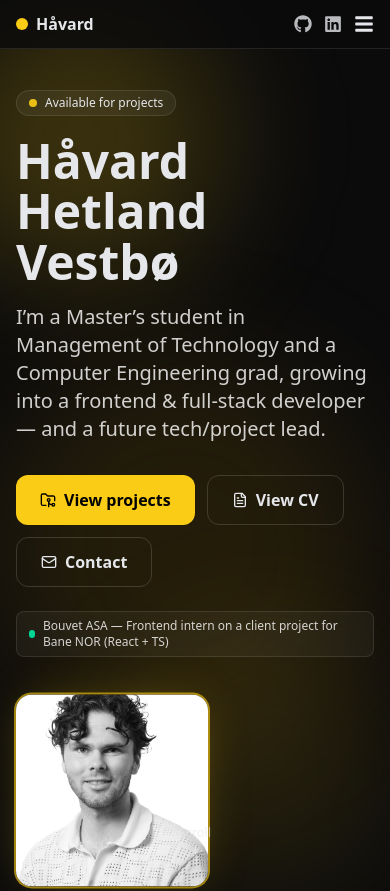
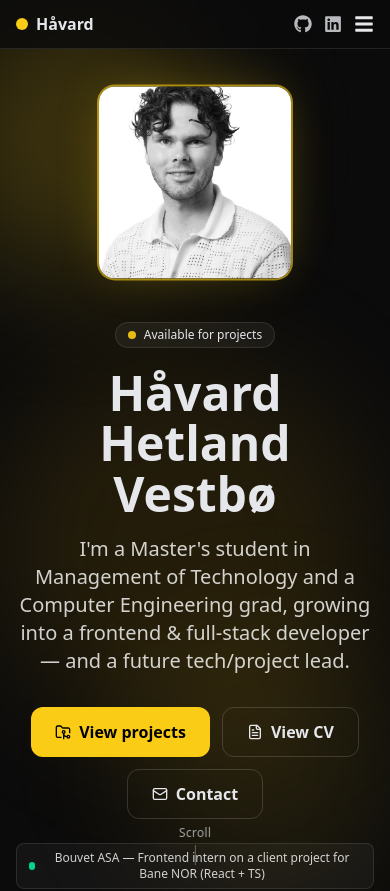
Before and after one commit to havardhvestbo/portfolio, a Next.js app in the folder my-portfolio/: page / in a window 390 px wide. Shown: the top 891 px of the page. Built offline with nearby package versions, Linux system fonts and the light colour scheme.

Commit message:
Refactor layout in HomePage: adjust order classes for better alignment and center text for improved readability

```diff
--- a/my-portfolio/src/app/page.tsx
+++ b/my-portfolio/src/app/page.tsx
@@ -74,7 +74,7 @@ export default function HomePage() {
           initial={{ y: 0 }}
           animate={{ y: [0, -6, 0] }}
           transition={{ duration: 5, repeat: Infinity }}
-          className="order-2 md:order-1 relative h-48 w-48 md:h-60 md:w-60 overflow-hidden rounded-2xl ring-2 ring-primary/60 shadow-[0_0_50px_-12px_rgba(250,204,21,0.35)] self-start"
+          className="order-1 md:order-1 relative h-48 w-48 md:h-60 md:w-60 overflow-hidden rounded-2xl ring-2 ring-primary/60 shadow-[0_0_50px_-12px_rgba(250,204,21,0.35)] self-start mx-auto md:mx-0"
         >
           <Image
             src={personalInfo.image}
@@ -87,7 +87,7 @@ export default function HomePage() {
         </motion.div>
 
         {/* Headline + CTAs */}
-        <div className="order-1 md:order-2">
+        <div className="order-2 md:order-2 text-center md:text-left">
           <motion.span
             {...fadeUp}
             className="inline-flex items-center gap-2 rounded-full border border-white/10 bg-white/5 px-3 py-1 text-xs"
@@ -109,14 +109,14 @@ export default function HomePage() {
             transition={{ ...fadeUp.transition, delay: 0.12 }}
             className="mt-4 max-w-2xl text-white/80 text-xl md:text-2xl"
           >
-            I’m a Master’s student in Management of Technology and a Computer Engineering grad,
+            I'm a Master's student in Management of Technology and a Computer Engineering grad,
             growing into a frontend & full-stack developer — and a future tech/project lead.
           </motion.p>
 
           <motion.div
             {...fadeUp}
             transition={{ ...fadeUp.transition, delay: 0.2 }}
-            className="mt-8 flex flex-wrap gap-3"
+            className="mt-8 flex flex-wrap gap-3 justify-center md:justify-start"
           >
             <Link
               href="/projects"
```
